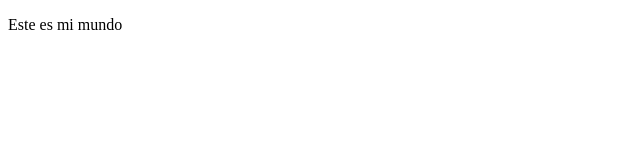
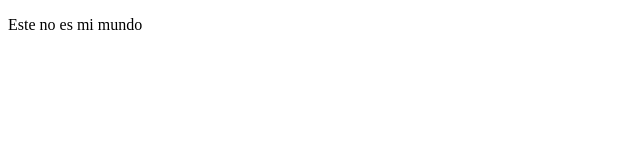
Before and after one commit to fetogomez/proyectodemocursoprework, a plain HTML site: page index.html in a window 1280 px wide. Shown: the full height of the page, 0-640 px from the left. Drawn offline with Linux system fonts and the light colour scheme.

Commit message:
Hubo Cambios

```diff
--- a/index.html
+++ b/index.html
@@ -8,7 +8,7 @@
 </head>
 <body>
     <p>
-        Este es mi mundo
+        Este no es mi mundo
 
     </p>
 </body>
```
